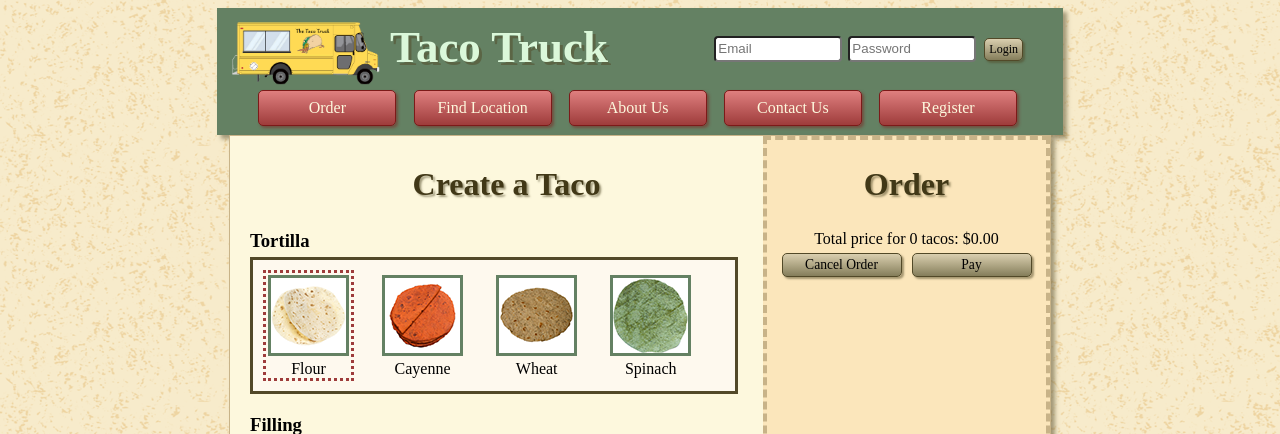
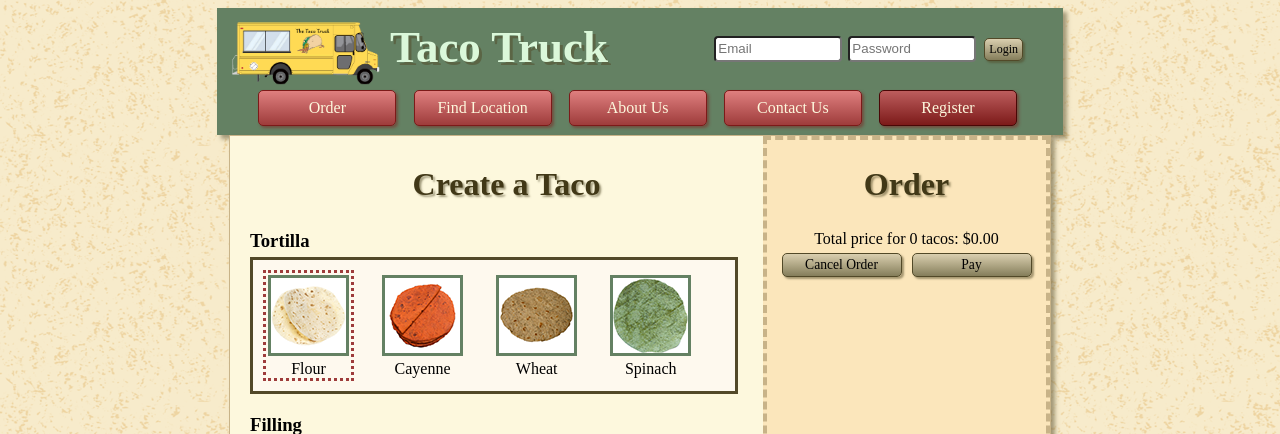
Before and after one commit to MustangTutors/TacoTruck, a PHP site: page / in a window 1280 px wide. Shown: the top 434 px of the page. Run offline with PHP 8.4, Linux system fonts and the light colour scheme; data comes from the database, SQL or seed files in the repository; data that the repository does not hold is empty; some libraries are stand-ins or nearby versions; some web fonts are replaced.

Commit message:
Darker button for login and register

```diff
--- a/css/style.css
+++ b/css/style.css
@@ -142,6 +142,15 @@ section#login {
     background: -webkit-gradient(linear, left top, left bottom, from(#857E5B), to(#DACFAF));
     color: #FDF8DD;
     cursor: pointer;
+}
+
+.dark {
+    background: -webkit-gradient(linear, left top, left bottom, from(#BD5D5D), to(#7C1A19));
+    border-color: #490706;
+}
+
+.dark:hover {
+    background: -webkit-gradient(linear, left top, left bottom, from(#7C1A19), to(#BD5D5D));
 }
 
 .small {
--- a/header.html
+++ b/header.html
@@ -21,6 +21,6 @@
         <li><a href="findLocation.html">Find Location</a></li>
         <li><a href="aboutUs.html">About Us</a></li>
         <li><a href="contactUs.html">Contact Us</a></li>
-        <li><a href="registration.html">Register</a></li>
+        <li><a href="registration.html" class="dark">Register</a></li>
     </ul>
 </nav>
```
